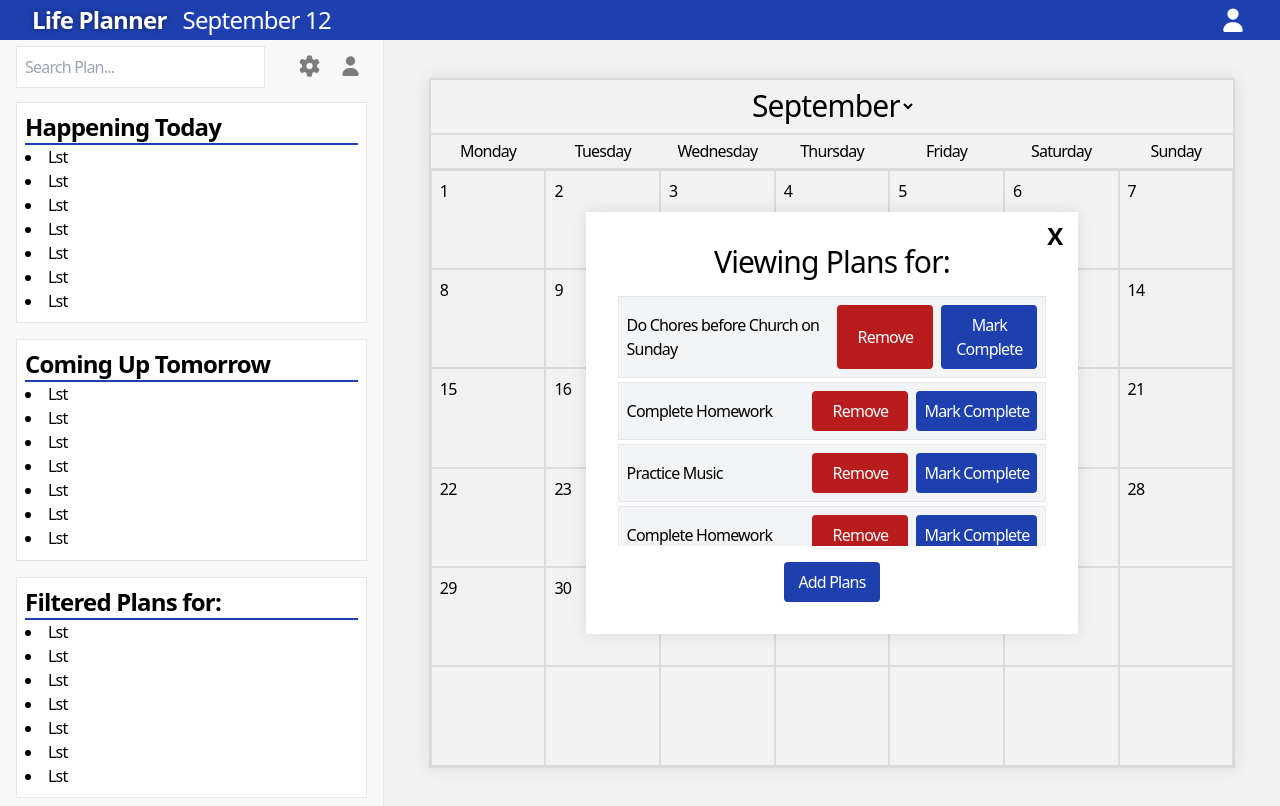
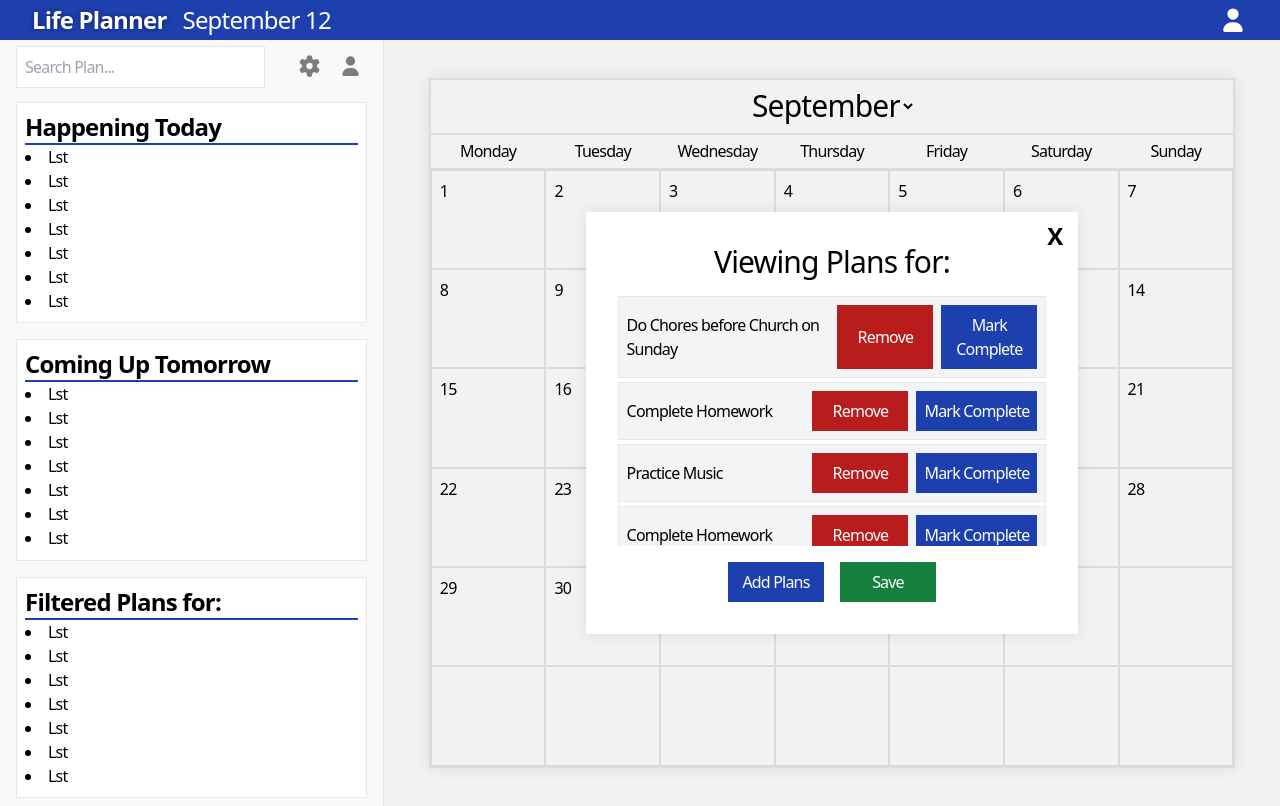
Before and after one commit to lseti1/AngularLifePlanner-1234890, an Angular app: page / in a window 1280 px wide. Both pictures are taken after a click on the item "10". Built offline with nearby package versions, Linux system fonts and the light colour scheme.

Commit message:
Functionality: Made the adding plans more reactive, bringing up a small window if use wants to add plans

```diff
--- a/src/app/calendar-view/selection-view/selection-view.html
+++ b/src/app/calendar-view/selection-view/selection-view.html
@@ -4,7 +4,7 @@
         <div class="w-full overflow-auto">
             <ul class="flex flex-col break-words w-full gap-1">
                     @for (plan of selectedDatePlans; track plan) {
-                        <li class="flex flex-col border bg-gray-100 p-2 gap-2 ">
+                        <li class="flex flex-col border bg-gray-100 p-2 gap-2 hover:bg-gray-200 cursor-pointer">
                             <div class="flex flex-row justify-between">
                                 <p class="flex items-center justify-center">{{ plan }}</p>
                                 <div class="flex flex-row gap-2">
@@ -16,11 +16,15 @@
                     }
             </ul>
         </div>
-        <input [(ngModel)]="plan" name="planText" id="planText" type="text" class="hidden bg-white border w-full text-center"/>
+        <div [ngClass]="{'hidden' : selectionViewType() !== 'adding'}" class="w-full flex flex-row gap-2">
+            <input  [(ngModel)]="plan" name="planText" id="planText" type="text" class="bg-white border w-full px-2" placeholder="Enter Plan Here..."/>
+            <button [ngClass]="{'opacity-20 pointer-pointer-events-none' : plan === '' }" type="button" class="black-btn" (click)="onClear()">Clear</button>
+            <button (click)="onAddPlan()" type="button" class="blue-btn">Add Plan</button>
+        </div>
+
         <div class="flex flex-row gap-4">
-            <button type="button" class="blue-btn">Add Plans</button>
-            <button [ngClass]="{'opacity-20 pointesr-pointer-events-none' : plan === '' }" type="button" class="hidden black-btn" (click)="onClear()">Clear</button>
-            <button type="submit" class="hidden green-btn">Save</button>
+            <button (click)="toggleSelectionView('adding')" type="button" class="blue-btn">{{ AddPlansText() }}</button>
+            <button type="submit" class="green-btn">Save</button>
         </div>
         <button type="submit" class="absolute top-2 right-4 text-2xl font-semibold hover:text-black/50">X</button>
     </form>
--- a/src/app/calendar-view/selection-view/selection-view.ts
+++ b/src/app/calendar-view/selection-view/selection-view.ts
@@ -1,7 +1,9 @@
 import { CommonModule } from '@angular/common';
-import { Component } from '@angular/core';
+import { Component, computed, signal } from '@angular/core';
 import { FormsModule, NgForm } from '@angular/forms';
 import { CalendarService } from '../../services/calendar-service';
+
+export type selectionViewType = 'viewing' | 'adding' | 'editing';
 
 @Component({
   selector: 'app-selection-view',
@@ -12,6 +14,9 @@ import { CalendarService } from '../../services/calendar-service';
 export class SelectionView {
   public selectedDatePlans: string[] = ['Do Chores before Church on Sunday', 'Complete Homework', 'Practice Music', 'Complete Homework', 'Practice Music', 'Complete Homework', 'Practice Music'];
   public plan: string = '';
+
+  public selectionViewType = signal<selectionViewType>('viewing');
+  public AddPlansText = computed(() => this.selectionViewType() !== 'adding' ? 'Add Plans' : 'Finish Adding');
 
   constructor(
     private calendarService: CalendarService
@@ -27,4 +32,14 @@ export class SelectionView {
     this.calendarService.setHasSelectedDate(false);
     console.log("onSubmit pressed");
   }
+
+  onAddPlan(): void {
+    this.plan = '';
+  }
+
+  toggleSelectionView(viewType: selectionViewType): void {
+    this.selectionViewType.set(
+      this.selectionViewType() === viewType ? 'viewing' : viewType
+    );
+  }
 }
--- a/src/styles.css
+++ b/src/styles.css
@@ -20,18 +20,18 @@
   }
 
   .black-btn {
-    @apply bg-black min-w-[6rem] rounded hover:bg-gray-700 p-2 text-base text-white select-none;
+    @apply bg-black min-w-[6rem] hover:bg-gray-700 p-2 text-base text-white select-none;
   }
 
   .blue-btn {
-    @apply bg-blue-800 min-w-[6rem] rounded hover:bg-blue-900 p-2 text-base text-white select-none;
+    @apply bg-blue-800 min-w-[6rem] hover:bg-blue-900 p-2 text-base text-white select-none;
   }
 
   .green-btn {
-    @apply bg-green-700 min-w-[6rem] rounded hover:bg-green-800 p-2 text-base text-white select-none;
+    @apply bg-green-700 min-w-[6rem] hover:bg-green-800 p-2 text-base text-white select-none;
   }
 
   .red-btn {
-    @apply bg-red-700 min-w-[6rem] rounded hover:bg-red-800 p-2 text-base text-white select-none;
+    @apply bg-red-700 min-w-[6rem] hover:bg-red-800 p-2 text-base text-white select-none;
   }
 }
```
